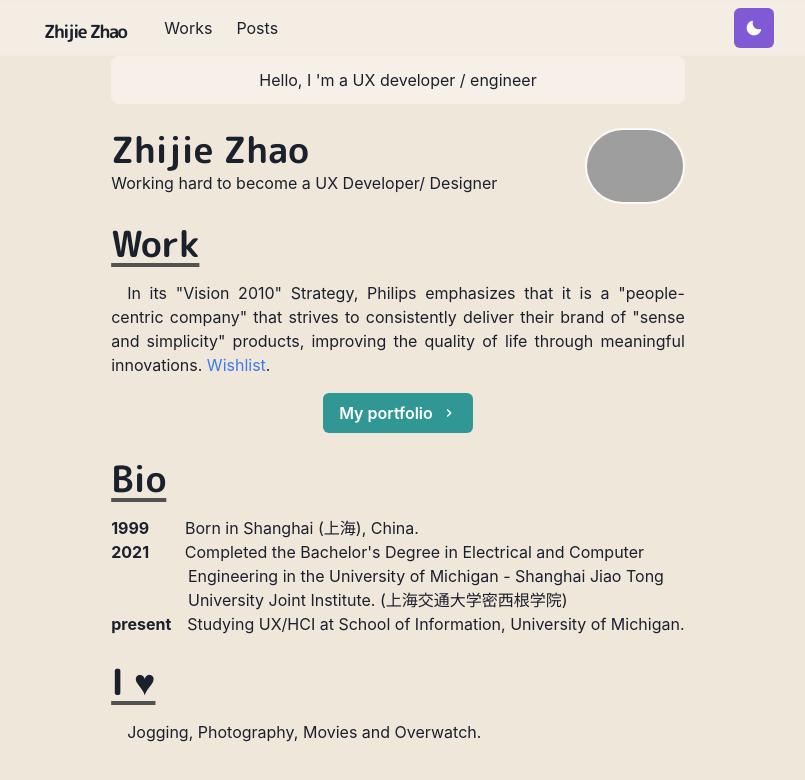
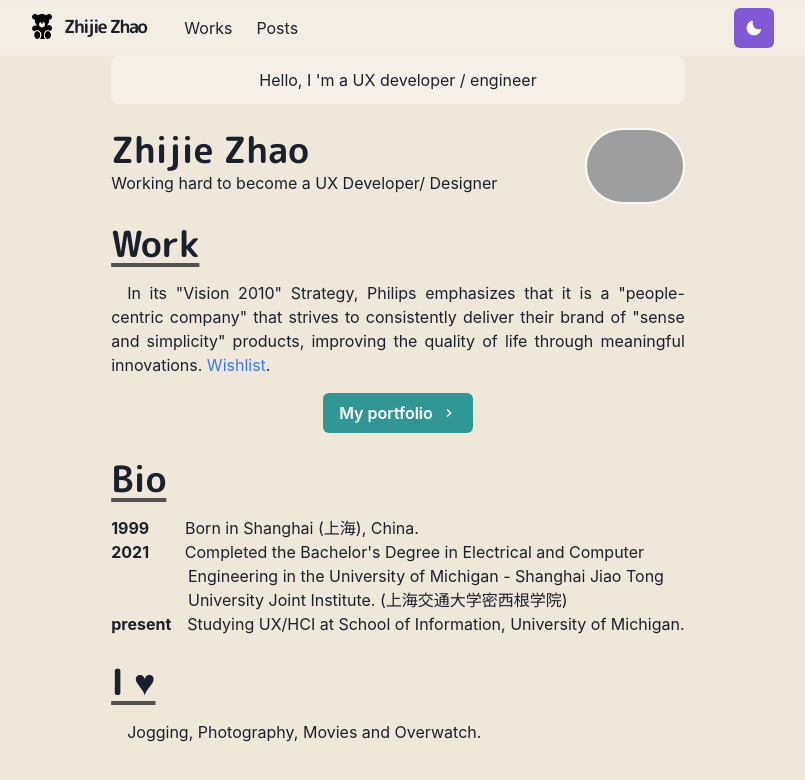
Before and after one commit to zhijiezh/Personal-Website, a Next.js app: page / in a window 1280 px wide. Shown: the top 780 px of the page, without its empty margins (242-1047 px from the left). Built offline with nearby package versions, Linux system fonts and the light colour scheme; grey boxes are pictures that could not be loaded.

Commit message:
Add logo

```diff
--- a/components/logo.js
+++ b/components/logo.js
@@ -14,19 +14,18 @@
   padding: 10px;
 
   &:hover img {
-    transform: rotate(20deg);
+    transform: translateX(9px) rotate(-45deg);
   }
 `
 
 const Logo = () => {
-  // TODO: Make a logo for myself
-  // const footPrintImg = `/images/footprint${useColorModeValue('', '-dark')}.png`
+  const footPrintImg = `/images/logo${useColorModeValue('', '-dark')}.png`
 
   return (
     <Link href="/">
       <a>
         <LogoBox>
-          {/* <Image src={footPrintImg} width={20} height={20} alt="logo" />   */}
+          <Image src={footPrintImg} width={20} height={25} alt="logo" />
           <Text
             color={useColorModeValue('gray.800', 'whiteAlpha.900')}
             fontFamily="M PLUS Rounded 1c"
```
Also changed, not shown: public/images/logo-dark.png (added), public/images/logo.png (added).
